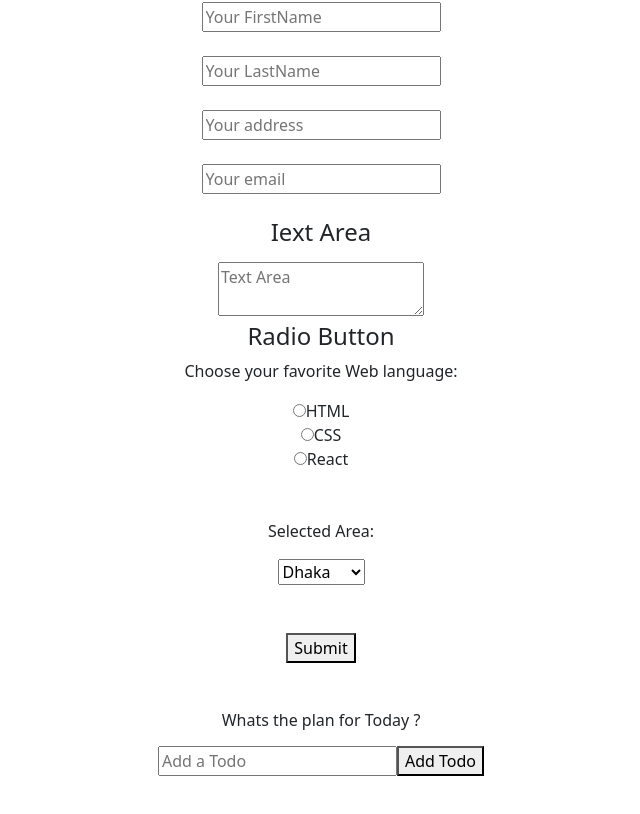
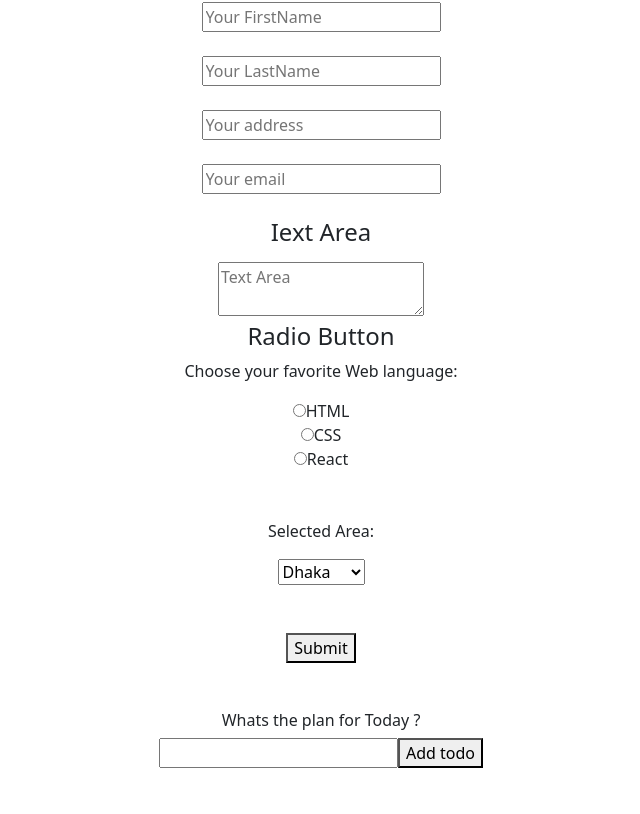
Before and after one commit to mrsamia/scrimba_tutorial, a React (Create React App) app in the folder my-app/: page / in a window 1280 px wide. Shown: the part 7861-8675 px from the top of the page, without its empty margins (319-959 px from the left). After the commit the page ends 8629 px from the top, so only its background shows below. Built offline with nearby package versions, Linux system fonts and the light colour scheme.

Commit message:
SRM | Todo

```diff
--- a/my-app/src/ToDo/TodoForm.js
+++ b/my-app/src/ToDo/TodoForm.js
@@ -1,33 +1,38 @@
 import React, { useState } from 'react';
 
 function TodoForm(props) {
-    const [value, setValue] = useState({
-        AddTodo:""
-    })
+    /**
+     * Input field - state to hold the value
+     * Button - onClick function
+     * TodoList - state to hold all the value
+     */
+    const [value, setValue] = useState('');
+    const [todoList, setTodoList] = useState([]);
 
-    function onchnageHandler(event) {
-        var myName = event.target.name;
-        var myValue = event.target.value;
-        setValue({ ...value, [myName]: myValue });
-
+    const handleSubmit = (e) => {
+        e.preventDefault();
+        setTodoList([...todoList, value])
+        setValue('')
     }
 
-    function handleSubmit(event) {
-        event.preventDefault();
-        console.log(value);
+    const handleChange = (e) => {
+        setValue(e.target.value);
     }
 
-
+    const handleClick = (index) => {
+        setTodoList(todoList.filter((item, i) => i !== index));
+    }
 
     return (
-        <div className='container pt-2 pb-4'>
+        <div>
             <form onSubmit={handleSubmit}>
-                <input type="text" placeholder='Add a Todo' name="AddTodo" onChange={onchnageHandler} />
-                <button>Add Todo</button>
+                <input value={value} onChange={handleChange}/>
+                <button type='submit'>Add todo</button>
             </form>
-            <p>{value.AddTodo}</p>
+
+            {todoList.map((item, index) => <p onClick={() => handleClick(index)}>{item}</p>)}
         </div>
-    );
+    )
 }
 
 export default TodoForm;
```
